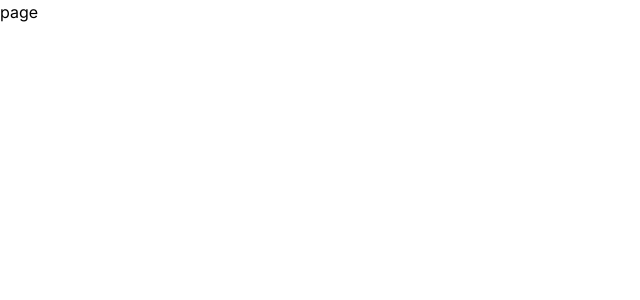
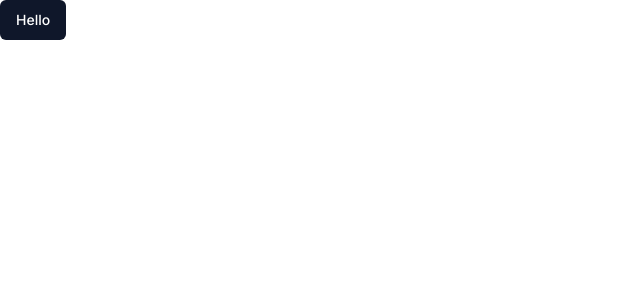
Before and after one commit to AdarshDevashish/yapping, a Next.js app: page /dashboard in a window 1280 px wide. Shown: the top 300 px of the page, without its empty margins (0-640 px from the left). Built offline with nearby package versions, Linux system fonts and the light colour scheme.

Commit message:
Button Component completed

```diff
--- a/package.json
+++ b/package.json
@@ -10,9 +10,12 @@
   },
   "dependencies": {
     "class-variance-authority": "^0.7.0",
+    "clsx": "^2.1.1",
+    "lucide-react": "^0.396.0",
     "next": "14.2.4",
     "react": "^18",
-    "react-dom": "^18"
+    "react-dom": "^18",
+    "tailwind-merge": "^2.3.0"
   },
   "devDependencies": {
     "@types/node": "^20",
--- a/src/app/dashboard/page.tsx
+++ b/src/app/dashboard/page.tsx
@@ -1,3 +1,4 @@
+import Button from '@/components/ui/Button'
 import { FC } from 'react'
 
 interface pageProps {
@@ -5,7 +6,7 @@ interface pageProps {
 }
 
 const page: FC<pageProps> = ({}) => {
-  return <div>page</div>
+  return <Button> Hello </Button>
 }
 
 export default page
--- a/src/components/ui/Button.tsx
+++ b/src/components/ui/Button.tsx
@@ -1,24 +1,39 @@
-import { cva } from 'class-variance-authority'
-import { FC } from 'react'
+import { cn } from '@/lib/utils'
+import { cva, VariantProps } from 'class-variance-authority'
+import { Loader2 } from 'lucide-react'
+import { ButtonHTMLAttributes, FC } from 'react'
 
-interface ButtonProps {
-
-}
 
 const buttonVariance = cva(
     'active:scale-95 inline-flex items-center justify-center rounded-md text-sm font-medium transition-color focus:outline-none focus:ring-2 focus:ring-slate-400 focus:ring-offset-2 disabled:opacity-50 disabled:pointer-events-none',
     {
         variants: {
-            default : 'bg-slate-900 text-white hover:bg-slate-800',
-            ghost: 'bg-transparent hover:text-slate-900 hover:bg-slate-200'
-    }
-    size: {
-        default: 'h-10 py-2 px-'
+            variant: {
+                default : 'bg-slate-900 text-white hover:bg-slate-800',
+                ghost: 'bg-transparent hover:text-slate-900 hover:bg-slate-200',
+            },
+            size: {
+                default: 'h-10 py-2 px-4',
+                sm: 'h-9 px-2',
+                lg: 'h-11 px-8',
+            },
+        },
+        defaultVariants: {
+            variant: 'default',
+            size: 'default'
+        },
     }
 )
 
-const Button: FC<ButtonProps> = ({}) => {
-  return <div>Button</div>
+export interface ButtonProps extends ButtonHTMLAttributes<HTMLButtonElement>,VariantProps<typeof buttonVariance> {
+    isLoading?: boolean
+}
+
+const Button: FC<ButtonProps> = ({className, children, variant, isLoading, size, ...props}) => {
+  return <button className={cn(buttonVariance({variant, size, className}))} disabled={isLoading} {...props}>
+    {isLoading ? <Loader2 className='mr-2 h-4 w-4 animate-spin' /> : null}
+    {children}
+  </button>
 }
 
 export default Button
--- /dev/null
+++ b/src/lib/utils.ts
@@ -0,0 +1,6 @@
+import { ClassValue, clsx } from "clsx";
+import { twMerge } from "tailwind-merge";
+
+export function cn(...inputs: ClassValue[]){
+    return twMerge(clsx(inputs))
+}
```
Also changed, not shown: 1 other file (tests, documents, lock files or other folders).
